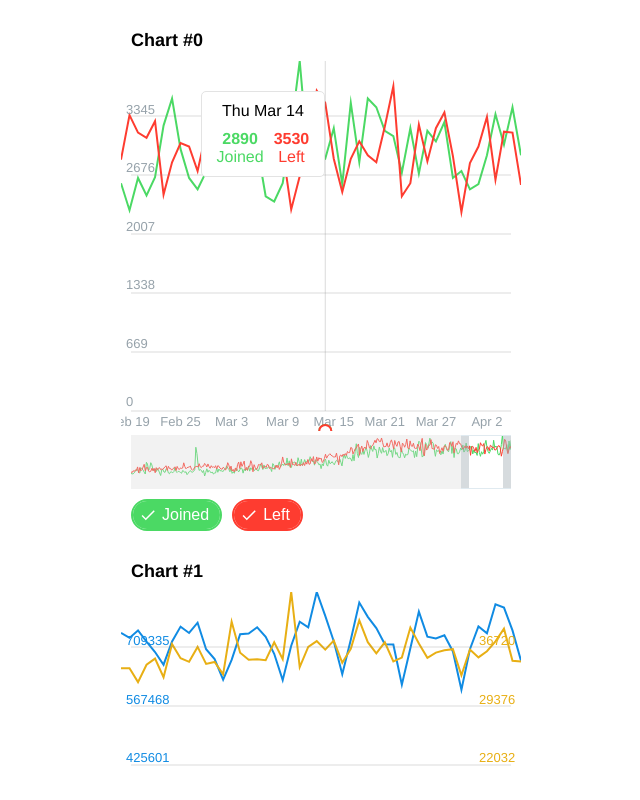
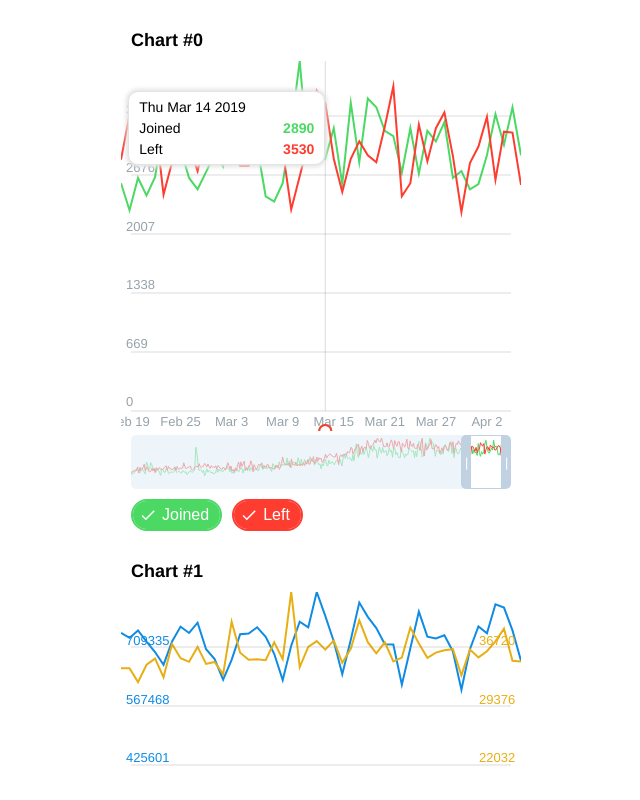
Before and after one commit to Mindtraveller/telegram-charts, a plain HTML site: page index.html in a window 1280 px wide. Both pictures are taken after a click on the icon 640 px from the left and 246 px from the top of the page. Shown: the top 800 px of the page, without its empty margins (319-959 px from the left). Drawn offline with Linux system fonts and the light colour scheme.

Commit message:
Update styling of slider and chart point

```diff
--- a/src/charts/doubleYlineChart.js
+++ b/src/charts/doubleYlineChart.js
@@ -28,7 +28,7 @@ function createDoubleYLineChart(chartRootElement, data) {
   let chart = createCanvas(CHART_WIDTH, CHART_HEIGHT)
   let { preview, previewContainer } = createPreview()
   let { buttons, visibilityMap } = createButtons(chartData, chartRootElement)
-  let { selectedPointInfo, pointChartValues, pointDate } = createSelectedPointInfo()
+  let { selectedPointInfo, pointChartValues, pointDate } = createSelectedPointInfo(chartData)
   let { xAxes, xAxesHidden } = createXAxes()
   let { yAxesGroupShown, yAxesGroupHidden, yAxesRightGroupShown, yAxesRightGroupHidden } = createDoubleYAxes()
   let yAxesLines = createYLines()
@@ -262,7 +262,7 @@ function createDoubleYLineChart(chartRootElement, data) {
       pointChartValues[lineName].parentElement.style.display = visibilityMap[lineName] ? 'flex' : 'none'
     })
 
-    pointDate.innerText = new Date(xValue).toString().slice(0, 10)
+    pointDate.innerText = new Date(xValue).toString().slice(0, 15)
     let fromRight = xCoordinate > CHART_WIDTH / 2
     selectedPointInfo.style[fromRight ? 'right' : 'left'] = `${fromRight ? CHART_WIDTH - xCoordinate : xCoordinate}px`
     selectedPointInfo.style[fromRight ? 'left' : 'right'] = null
@@ -482,22 +482,4 @@ function createDoubleYLineChart(chartRootElement, data) {
     add(container, chart, createSlider(x, chartRootElement))
     return { previewContainer: container, preview: chart }
   }
-
-  function createSelectedPointInfo() {
-    let info = el('div', 'point-info')
-    let chartInfoContainer = el('div', 'charts-info')
-    let date = el('div')
-    add(info, date, chartInfoContainer)
-    let chartValues = Object.entries(chartData.names).reduce((acc, [chart, chartName]) => {
-      let div = el('div', 'info')
-      div.style.color = chartData.colors[chart]
-      let value = el('span')
-      acc[chart] = value
-      add(div, value, t(chartName))
-      add(chartInfoContainer, div)
-      return acc
-    }, {})
-
-    return { selectedPointInfo: info, pointChartValues: chartValues, pointDate: date }
-  }
 }
--- a/src/charts/lineChart.js
+++ b/src/charts/lineChart.js
@@ -28,7 +28,7 @@ function createLineChart(chartRootElement, data) {
   let chart = createCanvas(CHART_WIDTH, CHART_HEIGHT)
   let { preview, previewContainer } = createPreview()
   let { buttons, visibilityMap } = createButtons(chartData, chartRootElement)
-  let { selectedPointInfo, pointChartValues, pointDate } = createSelectedPointInfo()
+  let { selectedPointInfo, pointChartValues, pointDate } = createSelectedPointInfo(chartData)
   let { xAxes, xAxesHidden } = createXAxes()
   let { yAxesGroupShown, yAxesGroupHidden } = createYAxes()
 
@@ -240,7 +240,7 @@ function createLineChart(chartRootElement, data) {
       pointChartValues[lineName].parentElement.style.display = visibilityMap[lineName] ? 'flex' : 'none'
     })
 
-    pointDate.innerText = new Date(xValue).toString().slice(0, 10)
+    pointDate.innerText = new Date(xValue).toString().slice(0, 15)
     let fromRight = xCoordinate > CHART_WIDTH / 2
     selectedPointInfo.style[fromRight ? 'right' : 'left'] = `${fromRight ? CHART_WIDTH - xCoordinate : xCoordinate}px`
     selectedPointInfo.style[fromRight ? 'left' : 'right'] = null
@@ -439,22 +439,4 @@ function createLineChart(chartRootElement, data) {
     add(container, chart, createSlider(x, chartRootElement))
     return { previewContainer: container, preview: chart }
   }
-
-  function createSelectedPointInfo() {
-    let info = el('div', 'point-info')
-    let chartInfoContainer = el('div', 'charts-info')
-    let date = el('div')
-    add(info, date, chartInfoContainer)
-    let chartValues = Object.entries(chartData.names).reduce((acc, [chart, chartName]) => {
-      let div = el('div', 'info')
-      div.style.color = chartData.colors[chart]
-      let value = el('span')
-      acc[chart] = value
-      add(div, value, t(chartName))
-      add(chartInfoContainer, div)
-      return acc
-    }, {})
-
-    return { selectedPointInfo: info, pointChartValues: chartValues, pointDate: date }
-  }
 }
--- a/src/slider.js
+++ b/src/slider.js
@@ -126,13 +126,12 @@ function createSlider(x, containerElement) {
 
     function createSlider() {
         let slider = el('div', 'slider');
-        let leftBar = el('div', 'slider__bar');
+        let leftBar = el('div', 'slider__bar', 'left');
         let rightBar = el('div', 'slider__bar', 'right');
-        add(slider, leftBar, rightBar);
         return { slider, leftBar, rightBar };
     }
 
     let sliderContainer = el('div', 'slider-container');
-    add(sliderContainer, leftShadow, slider, rightShadow);
+    add(sliderContainer, leftShadow, leftBar, slider, rightBar, rightShadow);
     return sliderContainer;
 }
--- a/src/utils/chart_utils.js
+++ b/src/utils/chart_utils.js
@@ -23,3 +23,21 @@ function drawLine(canvas, x, y, color, alpha = 1, width = 1) {
   }
   context.stroke()
 }
+
+function createSelectedPointInfo(chartData) {
+  let info = el('div', 'point-info')
+  let chartInfoContainer = el('div', 'charts-info')
+  let date = el('div')
+  add(info, date, chartInfoContainer)
+  let chartValues = Object.entries(chartData.names).reduce((acc, [chart, chartName]) => {
+    let div = el('div', 'info')
+    let value = el('span')
+    value.style.color = chartData.colors[chart]
+    acc[chart] = value
+    add(div, t(chartName), value)
+    add(chartInfoContainer, div)
+    return acc
+  }, {})
+
+  return { selectedPointInfo: info, pointChartValues: chartValues, pointDate: date }
+}
--- a/styles/chart_point.css
+++ b/styles/chart_point.css
@@ -4,30 +4,32 @@
     background: white;
     border: solid 1px #e3e3e3;
     transition: left 250ms, right 250ms;
-    padding: 10px;
-    border-radius: 5px;
+    padding: 7px 10px;
+    border-radius: 10px;
+    width: 175px;
     display: none;
+    font-size: 14px;
+    -webkit-box-shadow: 0px 0px 4px 2px #e3e3e3;
+    -moz-box-shadow: 0px 0px 4px 2px #e3e3e3;
+    box-shadow: 0px 0px 4px 2px #e3e3e3;
 }
 
 .point-info > div:first-child {
-    margin-bottom: 10px;
-    font-weight: 400;
-    text-align: center;
+    font-weight: 500;
 }
 
 .charts-info {
     display: flex;
+    flex-direction: column;
     justify-content: space-evenly;
     flex-wrap: wrap;
-    max-width: 150px;
     text-align: center;
 }
 
 .info {
     display: flex;
-    flex-direction: column;
-    font-weight: 300;
-    padding: 0 5px;
+    justify-content: space-between;
+    margin-top: 5px;
 }
 
 .info > span {
--- a/styles/layout.css
+++ b/styles/layout.css
@@ -32,16 +32,16 @@ button {
 }
 
 .dark .shadow {
-    background: #1f2a38;
-    opacity: 0.7;
+    background: #304259;
+    opacity: 0.6;
 }
 
 .dark .slider {
-    border-color: #40566b;
+    border-color: #56626D;
 }
 
 .dark .slider__bar {
-    background: #384e63;
+    background: #56626D;
 }
 
 .dark .point-info {
@@ -49,8 +49,11 @@ button {
     border-color: #202b39;
 }
 
-.dark .point-info > div:first-child {
+.dark .point-info {
     color: white;
+    -webkit-box-shadow: 0px 0px 4px 2px #202b39;
+    -moz-box-shadow: 0px 0px 4px 2px #202b39;
+    box-shadow: 0px 0px 4px 2px #202b39;
 }
 
 .layout-container {
--- a/styles/preview.css
+++ b/styles/preview.css
@@ -1,6 +1,8 @@
 .preview-container {
     position: relative;
     margin: 0 10px;
+    border-radius: 5px;
+    overflow: hidden;
 }
 
 .slider-container {
@@ -14,29 +16,52 @@
 
 .shadow {
     position: relative;
-    background: #d3d3d3;
-    opacity: 0.3;
+    background: #E2EEF9;
+    opacity: 0.6;
 }
 
-.left {
+.shadow.left {
     left: 0;
+    margin-right: -5px;
+    padding-right: 5px;
 }
 
-.right {
+.shadow.right {
     right: 0;
+    margin-left: -5px;
+    padding-left: 5px;
 }
 
 .slider {
     position: relative;
     flex-grow: 1;
-    border-top: 1px solid #e0eaf0;
-    border-bottom: 1px solid #e0eaf0;
+    border-top: 1px solid #C0D1E1;
+    border-bottom: 1px solid #C0D1E1;
 }
 
 .slider__bar {
-    position: absolute;
-    width: 8px;
+    position: relative;
+    width: 10px;
     height: 100%;
-    background: #aeb7bd;
-    opacity: 0.5;
+    background: #C0D1E1;
+    z-index: 1;
 }
+
+.slider__bar:before {
+    content: '|';
+    position:absolute;
+    left: 50%;
+    top: 50%;
+    transform: translate(-50%) translateY(-50%);
+    color: #fff;
+    width: 2px;
+    font-size: 13px;
+}
+
+.slider__bar.right {
+    border-radius: 0 5px 5px 0;
+}
+
+.slider__bar.left {
+    border-radius: 5px 0 0 5px;
+}
```
